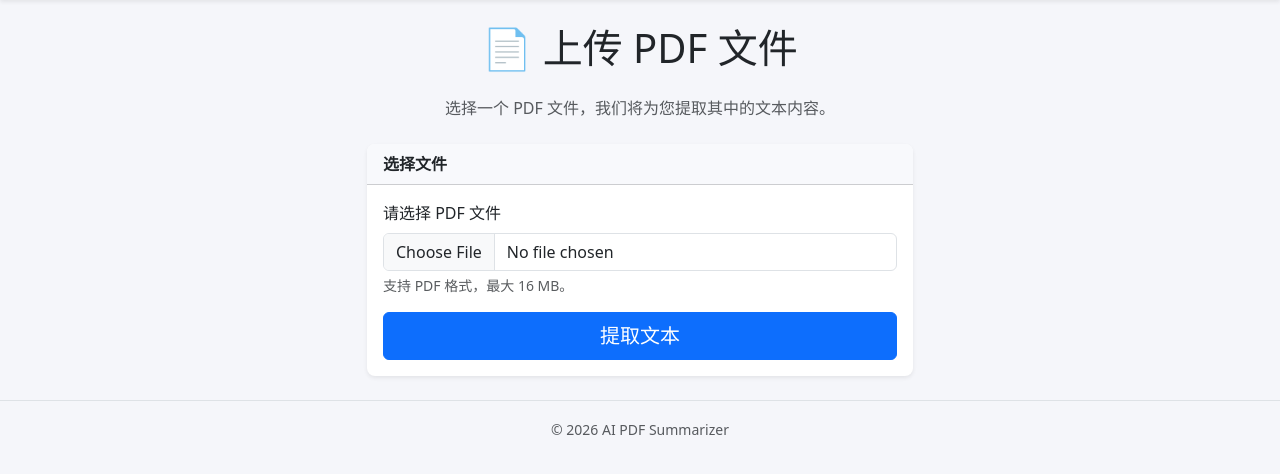
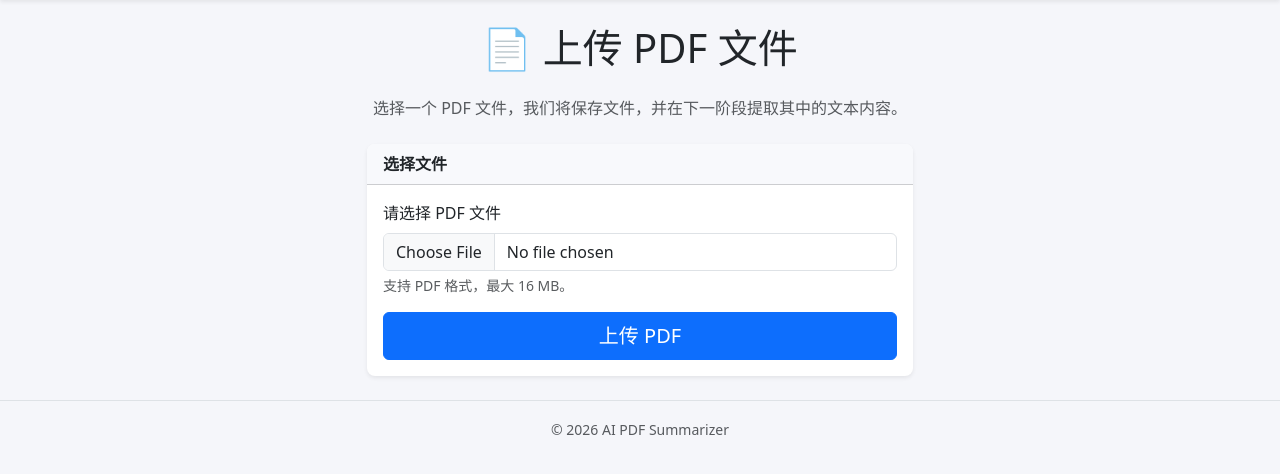
Before and after one commit to Chris-chan777/ai-pdf-summarizer, a Flask app: page / in a window 1280 px wide. Shown: the part 56-530 px from the top of the page. Run offline with Flask 3, Linux system fonts and the light colour scheme.

Commit message:
Add PDF upload feature and README

```diff
--- a/app/routes.py
+++ b/app/routes.py
@@ -1,4 +1,7 @@
-from flask import Blueprint, render_template
+import os
+
+from flask import Blueprint, current_app, render_template, request
+from werkzeug.utils import secure_filename
 
 # ---------------------------------------------------------------
 # 创建蓝图
@@ -20,3 +23,24 @@ def index():
     # render_template() 去 templates/ 目录找 index.html，
     # 用 Jinja2 引擎渲染后返回 HTML 响应给浏览器。
     return render_template("index.html")
+
+
+@main_bp.route("/upload", methods=["POST"])
+def upload():
+    """Validate and save an uploaded PDF file."""
+    pdf_file = request.files["pdf_file"]
+
+    if not pdf_file or not pdf_file.filename:
+        return "No file selected", 400
+
+    if not pdf_file.filename.lower().endswith(".pdf"):
+        return "Only PDF files are allowed", 400
+
+    filename = secure_filename(pdf_file.filename)
+    if not filename:
+        return "Invalid filename", 400
+
+    save_path = os.path.join(current_app.config["UPLOAD_FOLDER"], filename)
+    pdf_file.save(save_path)
+
+    return render_template("result.html", filename=filename)
--- a/app/templates/index.html
+++ b/app/templates/index.html
@@ -7,7 +7,7 @@
 <h1 class="text-center mb-4">📄 上传 PDF 文件</h1>
 
 <p class="text-center text-muted mb-4">
-    选择一个 PDF 文件，我们将为您提取其中的文本内容。
+    选择一个 PDF 文件，我们将保存文件，并在下一阶段提取其中的文本内容。
 </p>
 
 <div class="row justify-content-center">
@@ -35,7 +35,7 @@
                     </div>
                     <div class="d-grid">
                         <button type="submit" class="btn btn-primary btn-lg">
-                            提取文本
+                            上传 PDF
                         </button>
                     </div>
                 </form>
```
Also changed, not shown: app/templates/result.html (added, +19 -0 lines), README.md (added).
